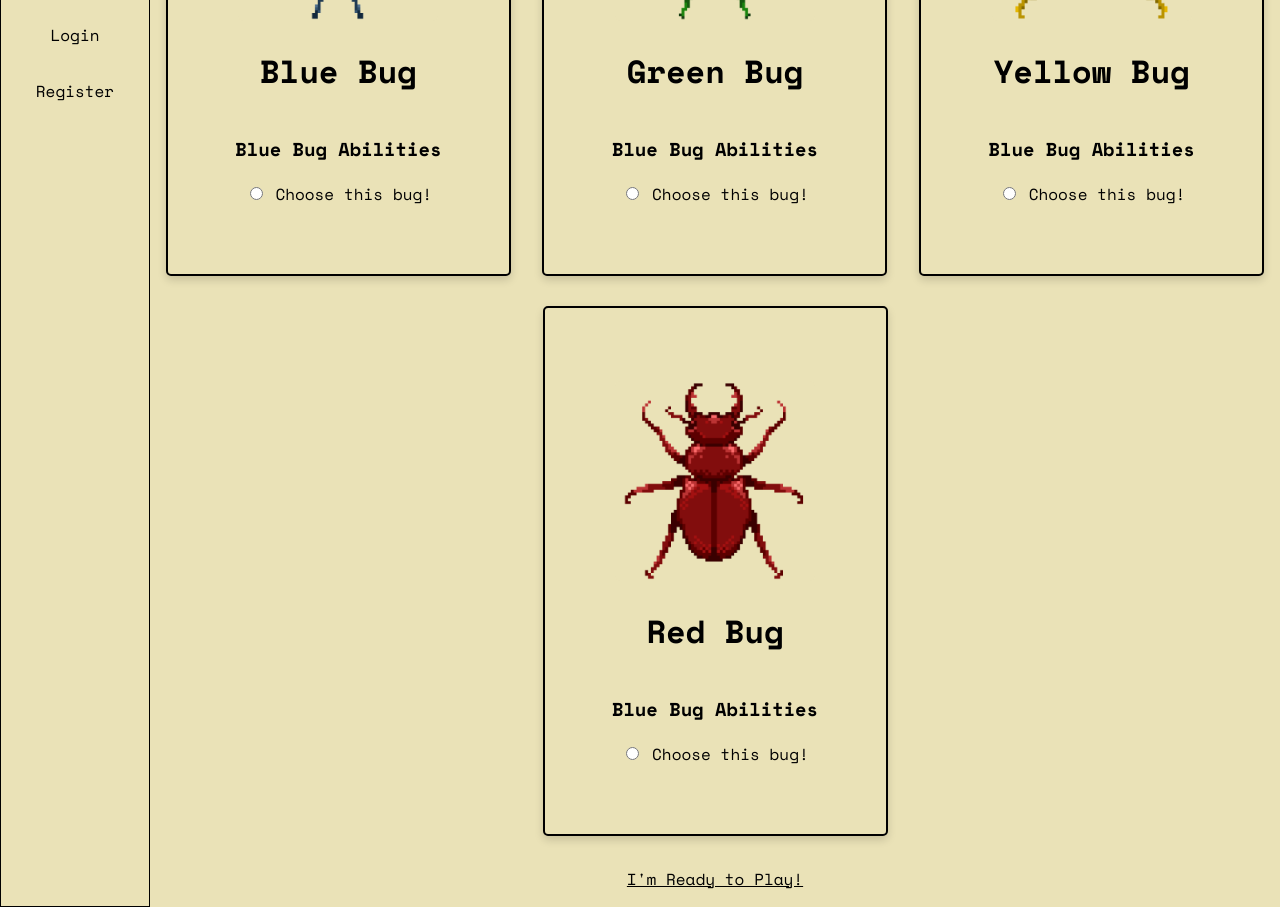
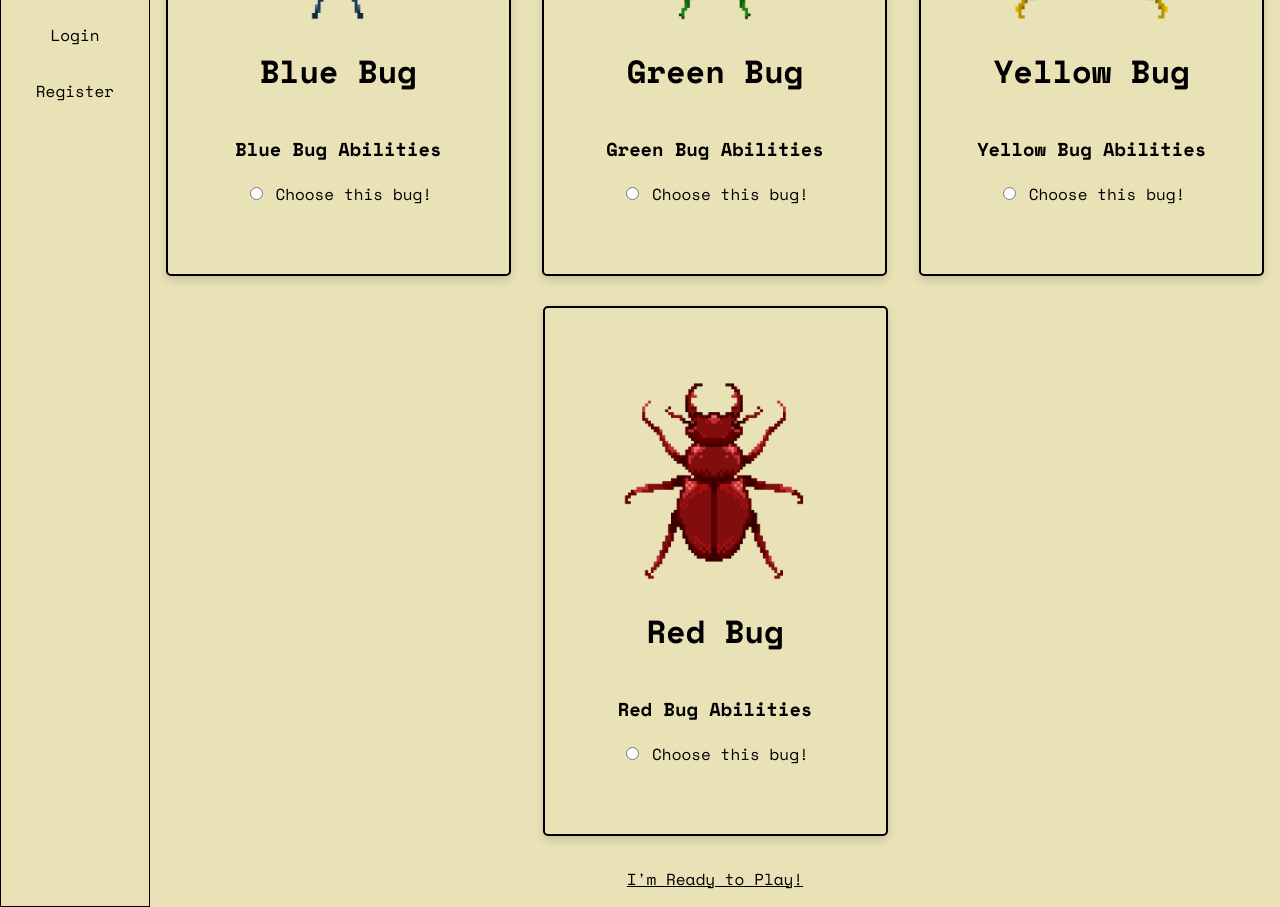
Before and after one commit to LauraJStevenson/bugwars-healer-frontend, a Vue app: page /gamelobby in a window 1280 px wide. Shown: the part 540-1447 px from the top of the page. Built offline with nearby package versions, Linux system fonts and the light colour scheme; no server answers.

Commit message:
fix for bug abilities title

```diff
--- a/src/views/GameLobbyView.vue
+++ b/src/views/GameLobbyView.vue
@@ -18,7 +18,7 @@
     <div class="individual-bug-card">
       <img class="bug-card-photo" src="../../public/images/Green-Bug.png" />
       <h1>Green Bug</h1>
-      <h3>Blue Bug Abilities</h3>
+      <h3>Green Bug Abilities</h3>
       <label for="option2">
         <input type="radio" id="option2" name="options" />
         Choose this bug!
@@ -27,7 +27,7 @@
     <div class="individual-bug-card">
       <img class="bug-card-photo" src="../../public/images/Yellow-Bug.png" />
       <h1>Yellow Bug</h1>
-      <h3>Blue Bug Abilities</h3>
+      <h3>Yellow Bug Abilities</h3>
       <label for="option3">
         <input type="radio" id="option3" name="options" />
         Choose this bug!
@@ -36,7 +36,7 @@
     <div class="individual-bug-card">
       <img class="bug-card-photo" src="../../public/images/Red-Bug.png" />
       <h1>Red Bug</h1>
-      <h3>Blue Bug Abilities</h3>
+      <h3>Red Bug Abilities</h3>
       <label for="option4">
         <input type="radio" id="option4" name="options" />
         Choose this bug!
```
